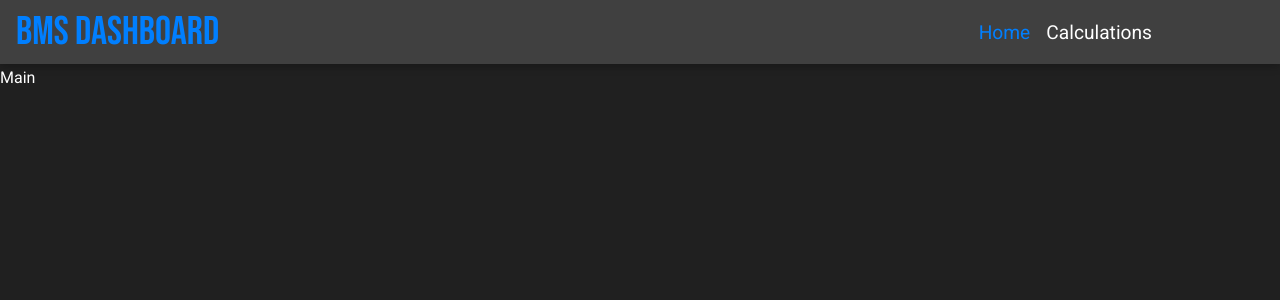
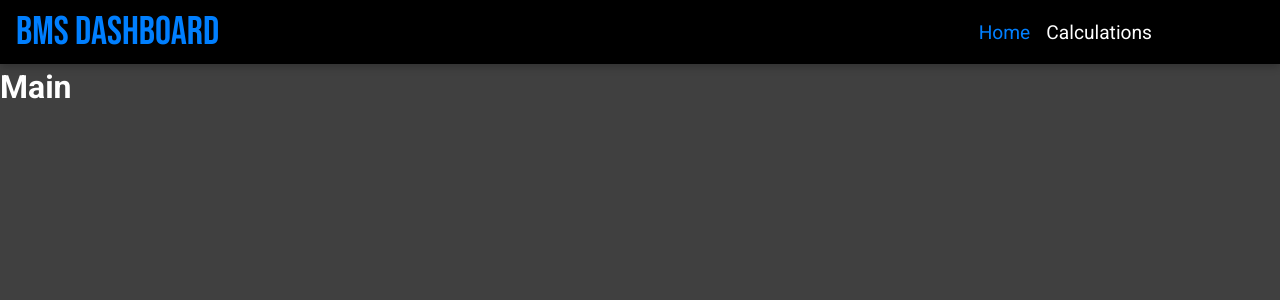
Before and after one commit to COVAILAB1/bms-website, a React (Vite) app in the folder Frontend/: page / in a window 1280 px wide. Shown: the top 300 px of the page. Built offline with nearby package versions, Linux system fonts and the light colour scheme; no server answers.

Commit message:
reduxStore configured

```diff
--- a/Frontend/package.json
+++ b/Frontend/package.json
@@ -14,8 +14,11 @@
     "@emotion/styled": "^11.11.5",
     "@mui/material": "^5.15.15",
     "@mui/x-charts": "^7.3.0",
+    "@reduxjs/toolkit": "^2.2.3",
+    "axios": "^1.6.8",
     "react": "^18.2.0",
     "react-dom": "^18.2.0",
+    "react-redux": "^9.1.1",
     "react-router-dom": "^6.22.3",
     "sass": "^1.75.0"
   },
--- a/Frontend/pages/Main/Main.jsx
+++ b/Frontend/pages/Main/Main.jsx
@@ -1,9 +1,30 @@
+import { useEffect, useState } from "react";
 import "./Main.scss";
+import axios from "axios";
+import { setData } from "../../redux/dataSlice";
+import { useDispatch } from "react-redux";
 
 const Main = () => {
+  const [bmsData, setBmsData] = useState({});
+  const dispatch = useDispatch();
+
+  const getData = async () => {
+    const response = await axios.get(
+      `https://blr1.blynk.cloud/external/api/getAll?token=${
+        import.meta.env.VITE_BLYNK_TOKEN
+      }`
+    );
+    dispatch(setData(response.data));
+  };
+  useEffect(() => {
+    getData();
+  }, []);
+
   return (
-    <div>Main</div>
-  )
-}
+    <div className="main">
+      <h1>Main</h1>
+    </div>
+  );
+};
 
-export default Main
+export default Main;
--- /dev/null
+++ b/Frontend/redux/appStore.js
@@ -0,0 +1,10 @@
+import { configureStore } from "@reduxjs/toolkit";
+import bmsData from "./dataSlice";
+
+const appStore = configureStore({
+  reducer: {
+    bmsData: bmsData,
+  },
+});
+
+export default appStore;
--- /dev/null
+++ b/Frontend/redux/dataSlice.js
@@ -0,0 +1,16 @@
+import { createSlice } from "@reduxjs/toolkit";
+
+const dataSlice = createSlice({
+  name: "BMS",
+  initialState: {
+    data: {},
+  },
+  reducers: {
+    setData: (state, action) => {
+      return { data: action.payload };
+    },
+  },
+});
+
+export const { setData } = dataSlice.actions;
+export default dataSlice.reducer;
--- a/Frontend/src/App.scss
+++ b/Frontend/src/App.scss
@@ -3,7 +3,7 @@ $primary-blue-2: #0d1c2a;
 $primary-black-1: #202020;
 
 :root {
-  background-color: #202020;
+  background-color: #404040;
 }
 * {
   color: white;
--- a/Frontend/src/Components/Header/Header.scss
+++ b/Frontend/src/Components/Header/Header.scss
@@ -10,7 +10,7 @@ $primary-black-2: #404040;
 }
 .header {
   padding: 0.5rem 1rem;
-  background-color: $primary-black-2;
+  background-color: black;
   position: fixed;
   top: 0;
   width: 100%;
```
Also changed, not shown: Frontend/src/main.jsx (+13 -7 lines), 2 other files (tests, documents, lock files or other folders).
